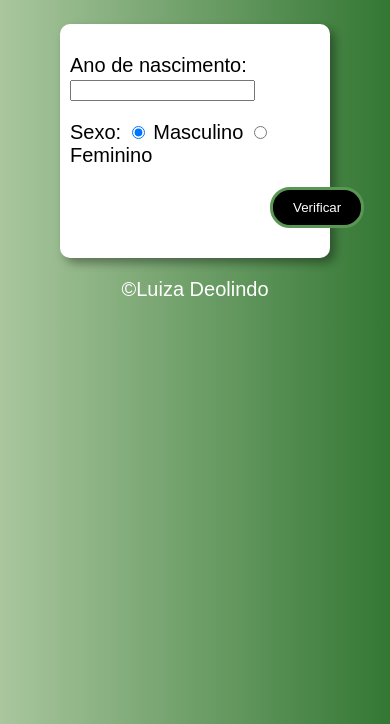
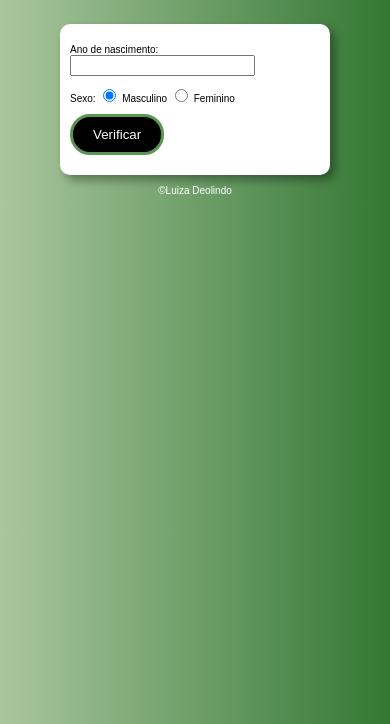
Before and after one commit to luizadeolindo/idade, a plain HTML site: page index.html in a window 390 px wide. Shown: the part 120-844 px from the top of the page. Drawn offline with Linux system fonts and the light colour scheme.

Commit message:
responsivo

```diff
--- a/style.css
+++ b/style.css
@@ -33,7 +33,7 @@ footer {
      border: 3px solid rgb(90, 150, 84);
      background: rgb(0, 0, 0);
      color: white;
-     margin-left: 200px;
+
  }
 
  @media(max-width: 480px) {
@@ -41,4 +41,7 @@ footer {
          width: 250px;
          padding: 10px;
      }
+     p {
+         font-size: 10px;
+     }
  }
```
